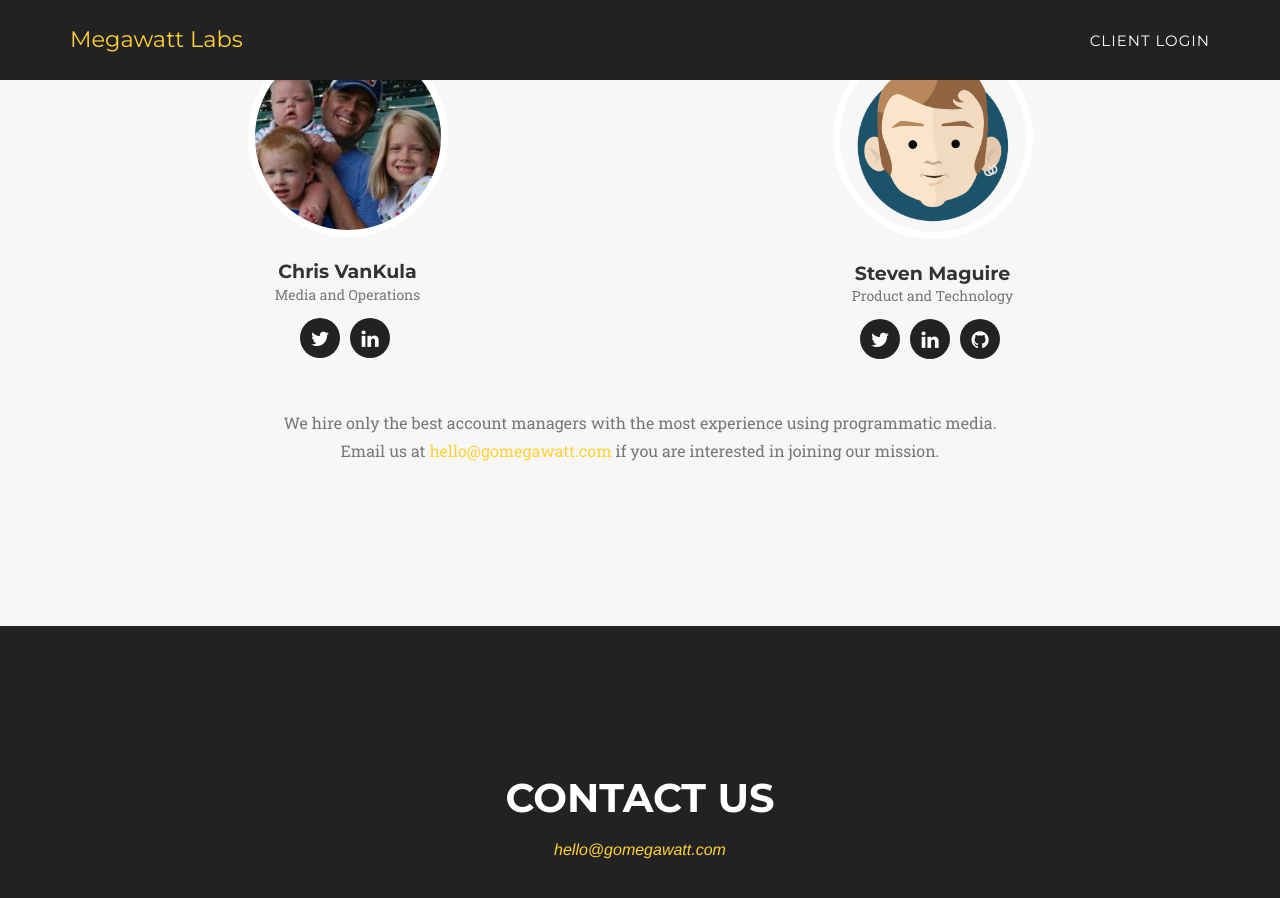
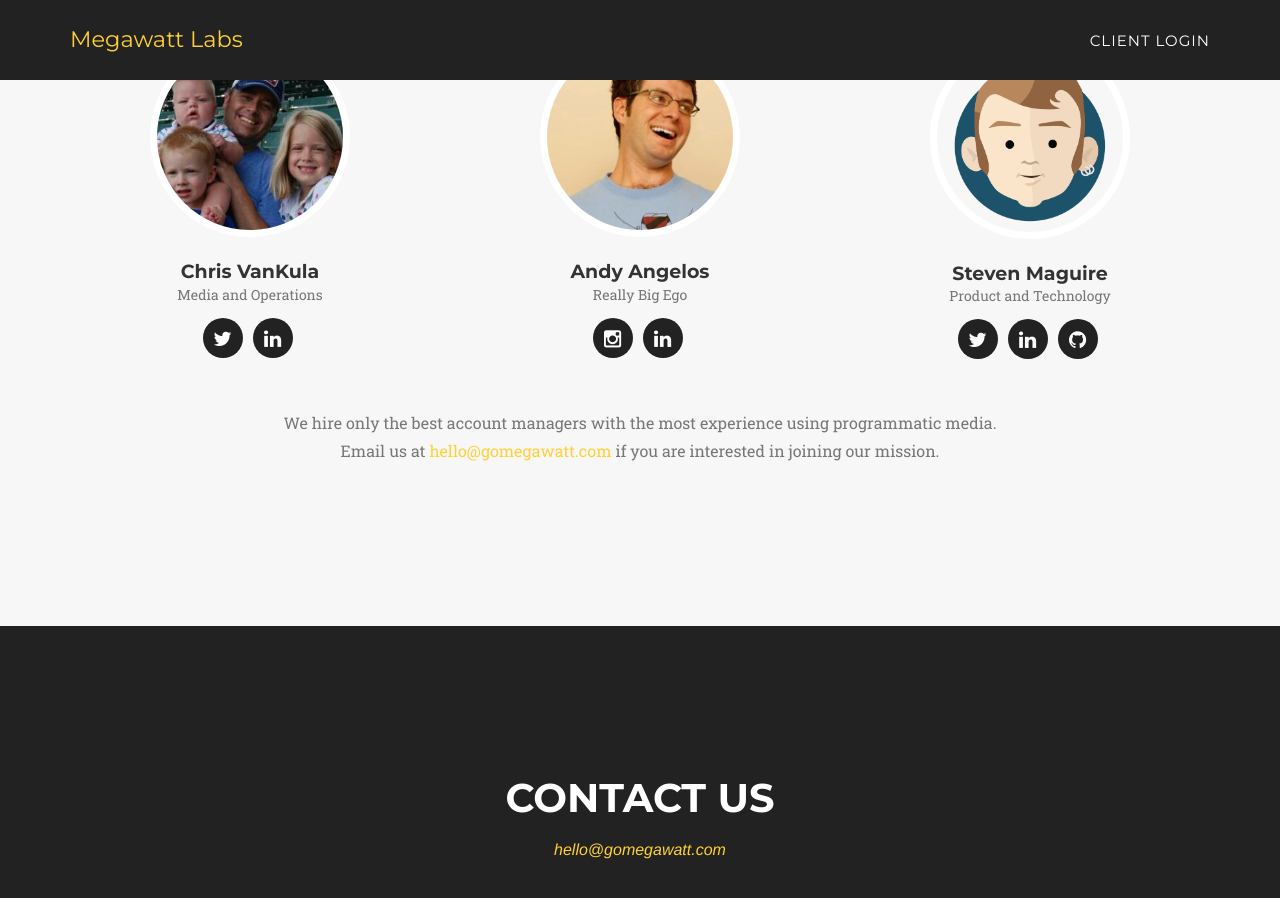
Before and after one commit to MegawattLabs/gomegawatt.com, a Jekyll site: the page built from index.html, in a window 1280 px wide and 900 px high, scrolled down 4085 px. Built offline with Jekyll 4.4.1, drawn with Linux system fonts in a browser that asks for light colours; some web fonts are replaced.

Commit message:
Add andy

```diff
--- a/_config.yml
+++ b/_config.yml
@@ -24,6 +24,15 @@ people:
       url: https://twitter.com/stevenmaguire
     - title: linkedin
       url: https://www.linkedin.com/pub/chris-vankula/0/363/898
+
+- name: Andy Angelos
+  image: andy.jpg
+  position: Really Big Ego
+  social:
+    - title: instagram
+      url: https://instagram.com/andyangelos
+    - title: linkedin
+      url: https://www.linkedin.com/in/andyangelos
 
 - name: Steven Maguire
   image: steven.jpg
```
Also changed, not shown: img/team/andy.jpg (added).
